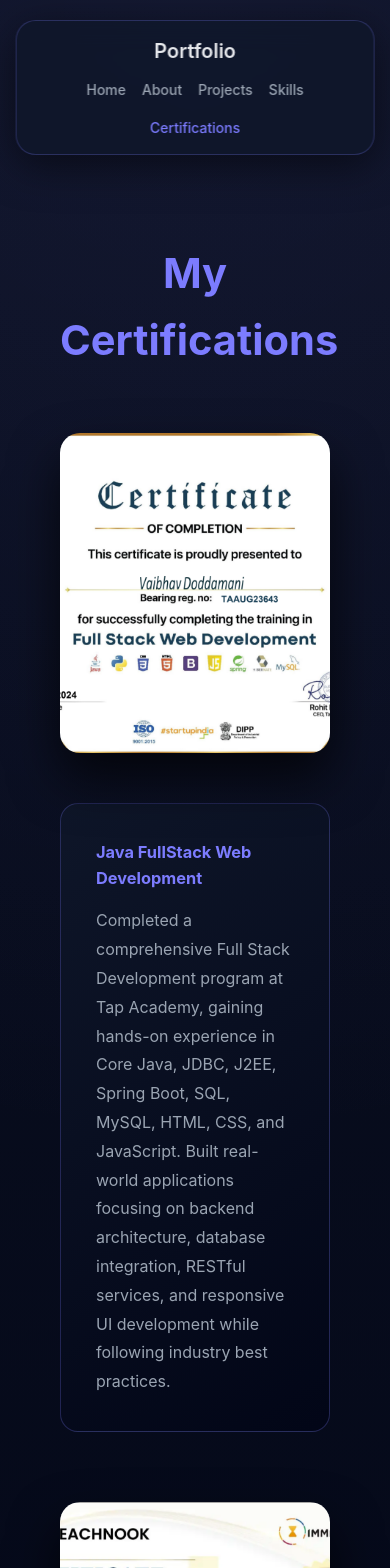
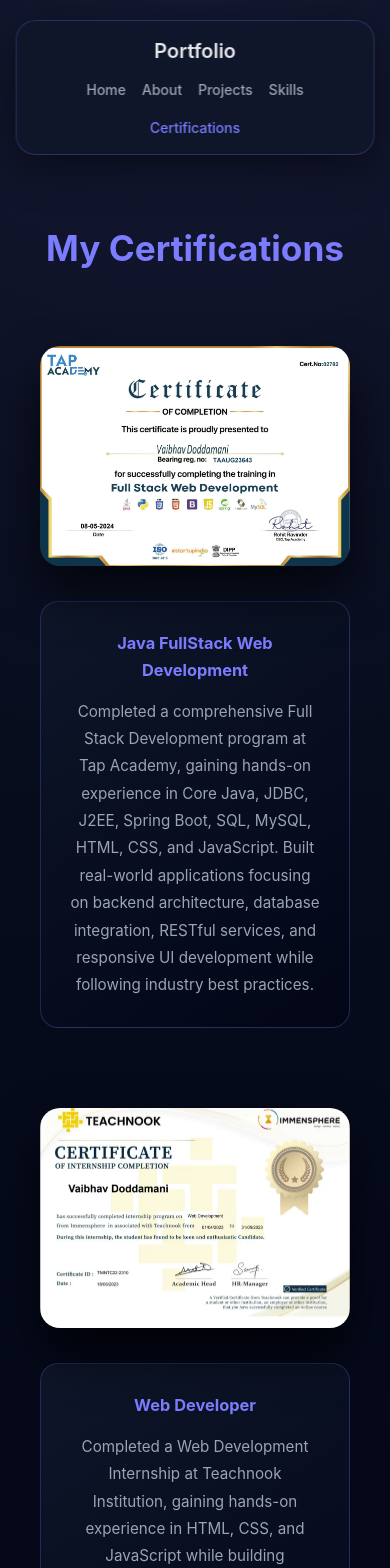
Before and after one commit to VaibhavJD0911/My-Portfolio, a React (Vite) app: page /certifications in a window 390 px wide. Shown: the top 1568 px of the page. Built offline with nearby package versions, Linux system fonts and the light colour scheme.

Commit message:
Refactor Certifications.css for improved layout and responsiveness
Updated styles for certification section, including adjustments to spacing, title margins, and responsive design for tablet and mobile views.

```diff
--- a/src/css/Certifications.css
+++ b/src/css/Certifications.css
@@ -1,4 +1,5 @@
 /* ===== SECTION SPACING ===== */
+
 .cert-section {
   max-width: 1200px;
   margin: auto;
@@ -6,21 +7,24 @@
 }
 
 /* ===== TITLE ===== */
+
 .cert-title {
   text-align: center;
   font-size: 2.6rem;
-  margin-bottom: 60px;
+  margin-bottom: 70px;
   color: var(--primary-color);
 }
 
 /* ===== WRAPPER ===== */
+
 .cert-wrapper {
   display: flex;
   flex-direction: column;
-  gap: 70px;
+  gap: 80px;
 }
 
 /* ===== ROW ===== */
+
 .cert-row {
   display: grid;
   grid-template-columns: 520px 1fr;
@@ -28,17 +32,20 @@
   align-items: center;
 }
 
-/* ===== CERT CARD ===== */
+/* ===== CERTIFICATE CARD ===== */
+
 .cert-card {
   position: relative;
+  width: 100%;
   height: 280px;
+
   border-radius: 20px;
   overflow: hidden;
   cursor: pointer;
 
   background: var(--card-bg);
 
-  box-shadow: 0 25px 50px rgba(0, 0, 0, 0.7);
+  box-shadow: 0 25px 50px rgba(0,0,0,0.7);
   transition: transform 0.4s ease, box-shadow 0.4s ease;
 }
 
@@ -50,9 +57,10 @@
 }
 
 /* Hover */
+
 .cert-card:hover {
   transform: translateY(-12px) scale(1.02);
-  box-shadow: 0 0 45px rgba(124, 124, 255, 0.6);
+  box-shadow: 0 0 45px rgba(124,124,255,0.6);
 }
 
 .cert-card:hover img {
@@ -60,19 +68,21 @@
 }
 
 /* ===== OVERLAY ===== */
+
 .cert-overlay {
   position: absolute;
   inset: 0;
 
   background: linear-gradient(
     to top,
-    rgba(2, 6, 23, 0.95),
-    rgba(2, 6, 23, 0.3)
+    rgba(2,6,23,0.95),
+    rgba(2,6,23,0.3)
   );
 
   display: flex;
   flex-direction: column;
   justify-content: flex-end;
+
   padding: 25px;
 
   opacity: 0;
@@ -89,6 +99,7 @@
 }
 
 /* ===== BUTTON ===== */
+
 .cert-buttons a {
   padding: 10px 20px;
   border-radius: 8px;
@@ -108,15 +119,16 @@
 
 .cert-buttons a:hover {
   transform: translateY(-3px);
-  box-shadow: 0 0 20px rgba(124, 124, 255, 0.7);
+  box-shadow: 0 0 20px rgba(124,124,255,0.7);
 }
 
 /* ===== DESCRIPTION PANEL ===== */
+
 .cert-info {
   background: linear-gradient(
     145deg,
-    rgba(15, 23, 42, 0.95),
-    rgba(2, 6, 23, 0.95)
+    rgba(15,23,42,0.95),
+    rgba(2,6,23,0.95)
   );
 
   border-radius: 18px;
@@ -136,13 +148,51 @@
   font-size: 1rem;
 }
 
-/* ===== RESPONSIVE ===== */
-@media (max-width: 900px) {
+/* ========================== */
+/* ===== RESPONSIVE ========= */
+/* ========================== */
+
+/* Tablet */
+
+@media (max-width: 1000px) {
+
   .cert-row {
     grid-template-columns: 1fr;
+    gap: 35px;
   }
 
   .cert-card {
-    height: 320px;
+    height: 300px;
   }
+
+  .cert-info {
+    text-align: center;
+  }
+
 }
+
+/* Mobile */
+
+@media (max-width: 600px) {
+
+  .cert-section {
+    padding: 120px 20px 70px;
+  }
+
+  .cert-title {
+    font-size: 2.2rem;
+  }
+
+  .cert-card {
+    height: 220px;
+  }
+
+  .cert-info {
+    padding: 28px;
+  }
+
+  .cert-info p {
+    font-size: 0.95rem;
+  }
+
+}
```
